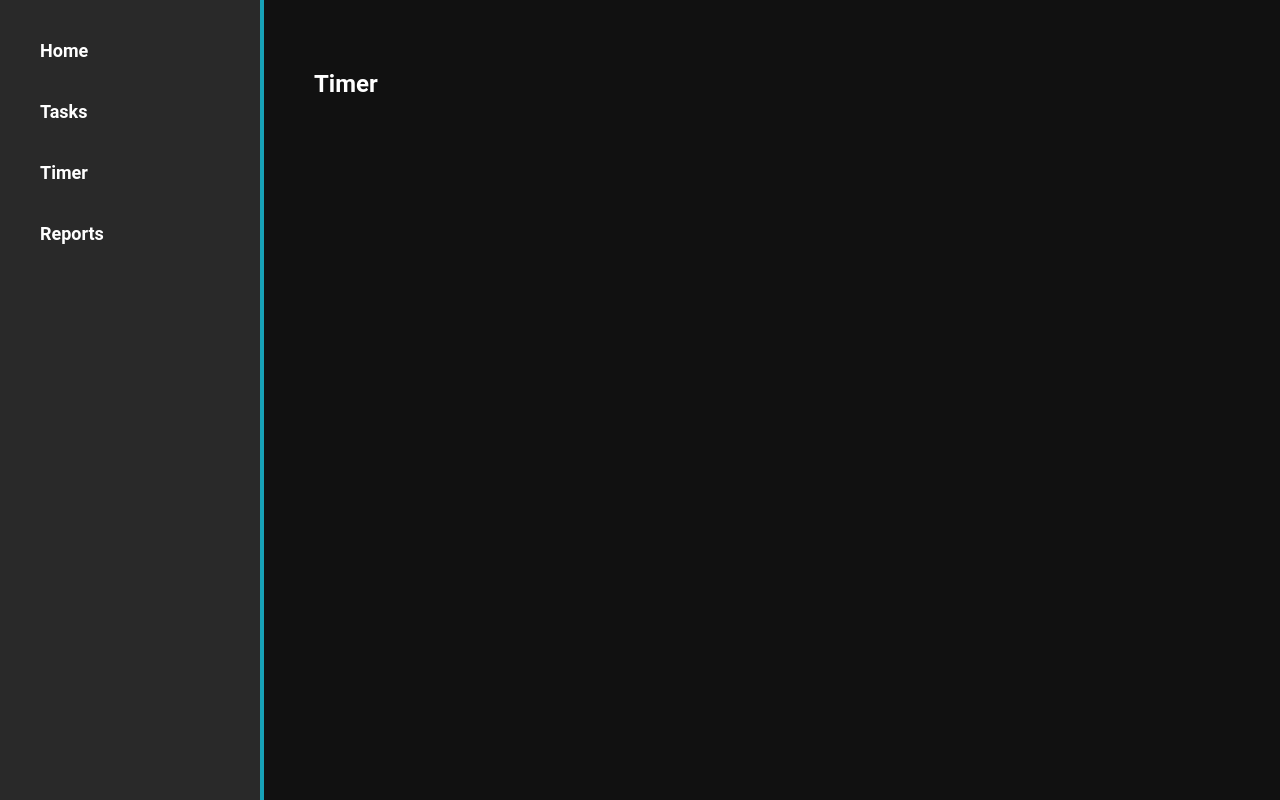
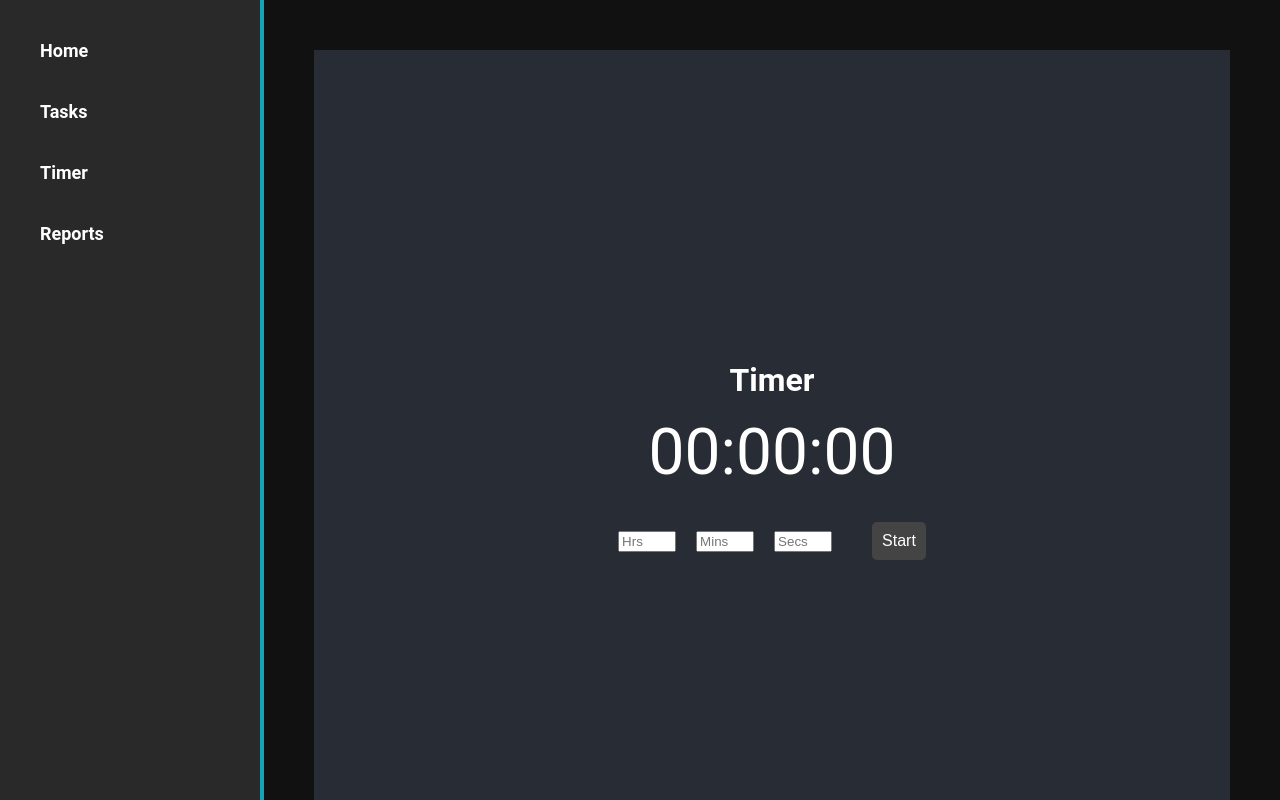
Before and after one commit to birdup000/ADHD-TaskManagementPanel, a React (Create React App) app in the folder adhdpanel/: page /timer in a window 1280 px wide. Built offline with nearby package versions, Linux system fonts and the light colour scheme; the HTML template or start-up script is replaced by a standard one.

Commit message:
Update Timer.js

```diff
--- a/adhdpanel/src/components/Timer.js
+++ b/adhdpanel/src/components/Timer.js
@@ -1,7 +1,42 @@
-import React from "react";
+import React, { useState, useEffect } from "react";
 
-const Timer = () => {
-  return <h2>Timer</h2>;
-};
+function Timer() {
+  const [time, setTime] = useState({ hours: 0, minutes: 0, seconds: 0 });
+  const [timerOn, setTimerOn] = useState(false);
 
-export default Timer; // Make sure to include the 'default' keyword when exporting the component
+  useEffect(() => {
+    let interval = null;
+    if (timerOn && (time.hours !== 0 || time.minutes !== 0 || time.seconds !== 0)) {
+      interval = setInterval(() => {
+        setTime(prevTime => {
+          if(prevTime.seconds > 0) return {...prevTime, seconds: prevTime.seconds - 1};
+          else if(prevTime.minutes > 0) return {...prevTime, minutes: prevTime.minutes - 1, seconds: 59};
+          else return {...prevTime, hours: prevTime.hours - 1, minutes: 59, seconds: 59};
+        });
+      }, 1000);
+    } else {
+      clearInterval(interval);
+      setTimerOn(false);
+    }
+    return () => clearInterval(interval);
+  }, [timerOn, time]);
+
+  const handleStart = () => setTimerOn(true);
+
+  return (
+    <div style={{ display: "flex", justifyContent: "center", alignItems: "center", height: "100vh", flexDirection: "column", backgroundColor: "#282c34", color: "#fff"}}>
+      <h1 style={{ fontSize: "2rem", marginBottom: "1rem", textAlign: "center"}}>Timer</h1>
+      <div style={{ fontSize: "4rem", marginBottom: "2rem"}}>{`${time.hours.toString().padStart(2, '0')}:${time.minutes.toString().padStart(2, '0')}:${time.seconds.toString().padStart(2, '0')}`}</div>
+      <div style={{ display: 'flex', justifyContent: 'center', alignItems: 'center'}}>
+        <input style={{ marginRight: "20px", width: "50px" }} type="number" placeholder='Hrs' onChange={(e) => setTime({...time, hours: parseInt(e.target.value)})}/>
+        <input style={{ marginRight: "20px", width: "50px" }} type="number" placeholder='Mins' onChange={(e) => setTime({...time, minutes: parseInt(e.target.value)})}/>
+        <input style={{ marginRight: "20px", width: "50px" }} type="number" placeholder='Secs' onChange={(e) => setTime({...time, seconds: parseInt(e.target.value)})}/>
+        <button onClick={handleStart} style={{ marginLeft: "20px", padding: "10px", fontSize: "1rem", backgroundColor: "#444", color: "#fff", border: "none", borderRadius: "5px" }}>
+      Start</button>
+    </div>
+  </div>
+
+  );
+}
+
+export default Timer;
```
